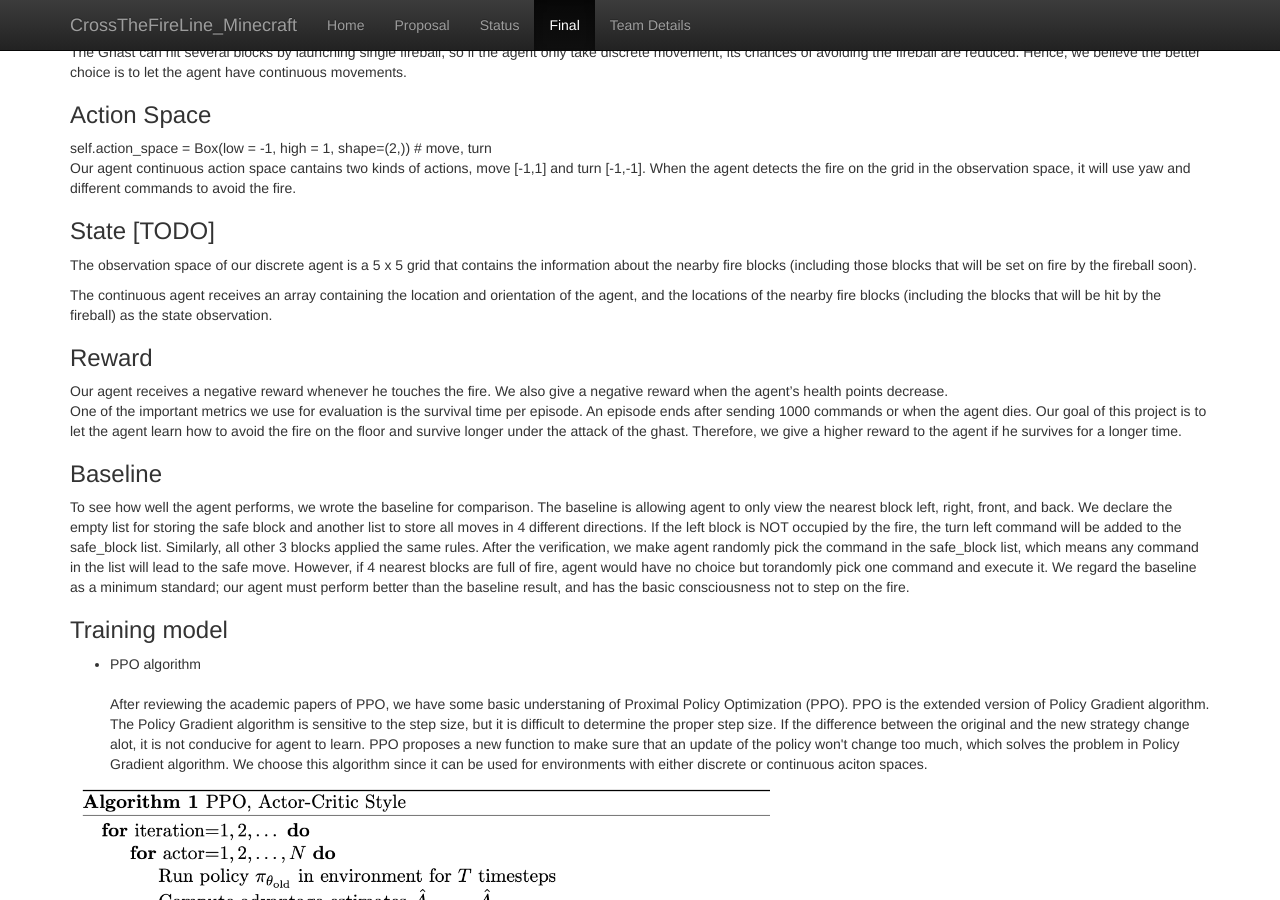
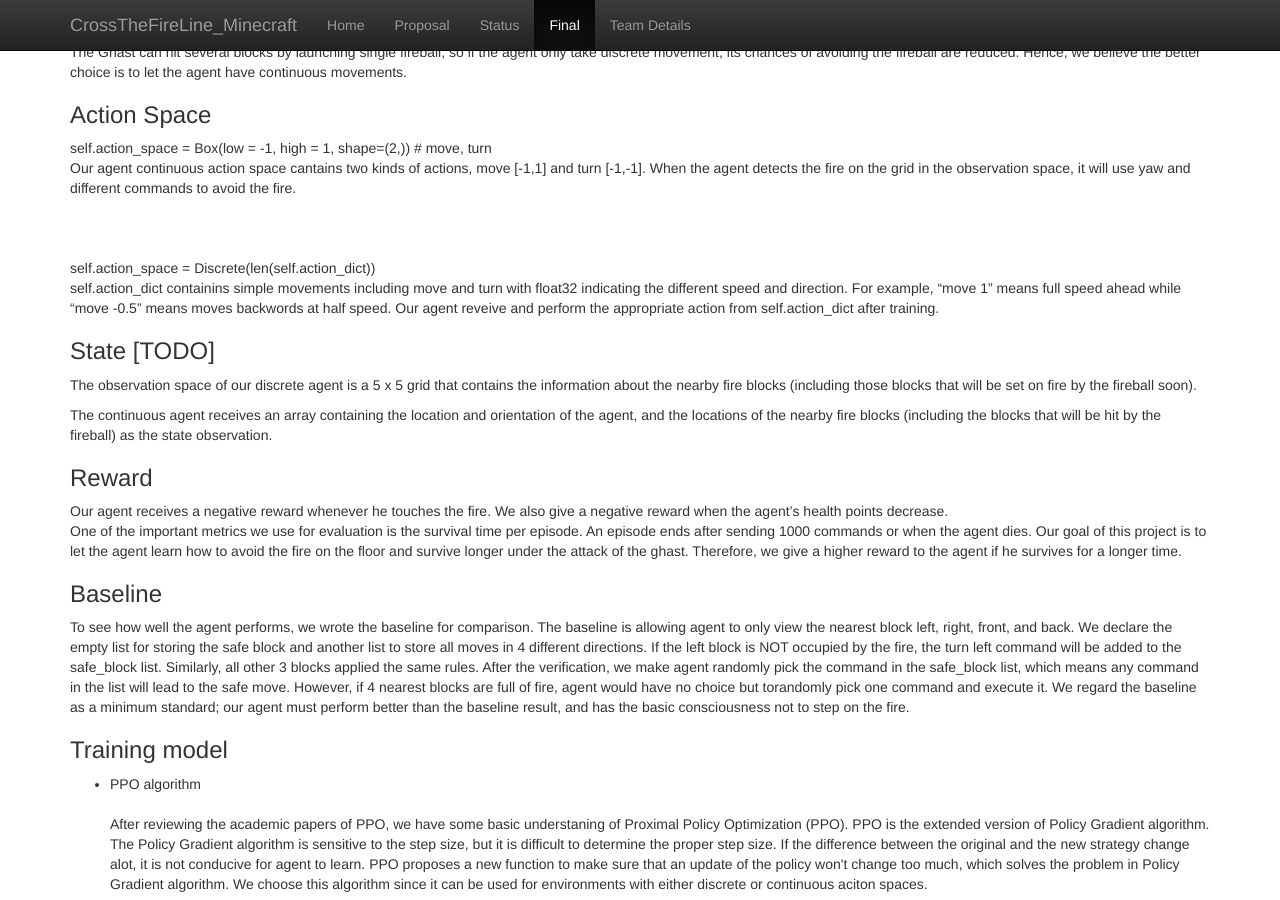
Before and after one commit to Chilly712/CrossTheFireLine_Minecraft, a Jekyll site: the page built from docs/final.md, in a window 1280 px wide and 900 px high, scrolled down 3159 px. Built offline with Jekyll 4.4.1, drawn with Linux system fonts in a browser that asks for light colours.

Commit message:
Update final.md

```diff
--- a/docs/final.md
+++ b/docs/final.md
@@ -43,6 +43,14 @@ The Ghast can hit several blocks by launching single fireball, so if the agent o
 self.action_space = Box(low = -1, high = 1, shape=(2,))  # move, turn
 <br>
 Our agent continuous action space cantains two kinds of actions, move [-1,1] and turn [-1,-1]. When the agent detects the fire on the grid in the observation space, it will use yaw and different commands to avoid the fire.
+
+<br>
+<br>
+
+self.action_space = Discrete(len(self.action_dict))
+<br>
+self.action_dict containins simple movements including move and turn with float32 indicating the different speed and direction. For example, "move 1" means full speed ahead while "move -0.5" means moves backwords at half speed. Our agent reveive and perform the appropriate action from self.action_dict after training.
+
 
 ### State [TODO]
 The observation space of our discrete agent is a 5 x 5 grid that contains the information about the nearby fire blocks (including those blocks that will be set on fire by the fireball soon).
```
